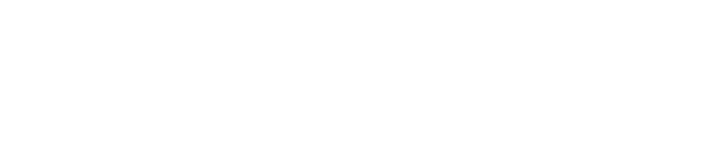
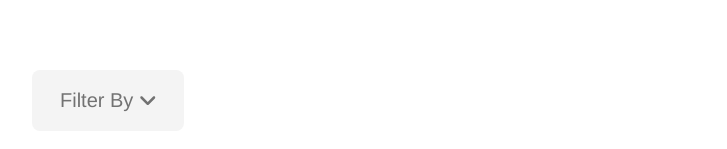
Before and after one commit to 23Mubasshir/Job-Hunter, a React (Vite) app: page /applied-jobs in a window 1280 px wide. Shown: the part 503-652 px from the top of the page, without its empty margins (276-1003 px from the left). Built offline with nearby package versions, Linux system fonts and the light colour scheme.

Commit message:
Filter By button Done

```diff
--- a/src/components/AppliedJobs/AppliedJobs.css
+++ b/src/components/AppliedJobs/AppliedJobs.css
@@ -1,3 +1,13 @@
 .single-card{
     margin: 225px 300px 300px 300px;
   }
+  .btn-filter{
+    font-weight: 500;
+    font-size: 20px;
+    color: #727272;
+    padding: 19px 28px;
+    background: #F4F4F4;
+    border-radius: 8px;
+    border: #7e90fe;
+    margin-bottom: 30px;
+  }
--- a/src/components/AppliedJobs/AppliedJobs.jsx
+++ b/src/components/AppliedJobs/AppliedJobs.jsx
@@ -3,6 +3,9 @@
 import { getStoredCart } from "../../utils/fakeDB";
 import AppliedJobsCarts from "../AppliedJobsCarts/AppliedJobsCarts";
 import './AppliedJobs.css'
+import { FontAwesomeIcon } from '@fortawesome/react-fontawesome'
+import { faLocationDot, faCircleDollarToSlot, faAngleDown } from '@fortawesome/free-solid-svg-icons'
+
 
 const AppliedJobs = () => {
   const pData = useLoaderData();
@@ -22,9 +25,12 @@
         <h1>Applied Jobs</h1>
       </div>
       <div className="single-card">
+      <button className="btn-filter">Filter By <FontAwesomeIcon icon={faAngleDown} /></button>
+      <div >
         {cart.map((job, idk) => (
           <AppliedJobsCarts key={idk} job={job}></AppliedJobsCarts>
         ))}
+      </div>
       </div>
     </div>
   );
--- a/src/components/AppliedJobsCarts/AppliedJobsCarts.jsx
+++ b/src/components/AppliedJobsCarts/AppliedJobsCarts.jsx
@@ -1,6 +1,6 @@
 import React from "react";
 import { FontAwesomeIcon } from '@fortawesome/react-fontawesome'
-import { faLocationDot, faCircleDollarToSlot } from '@fortawesome/free-solid-svg-icons'
+import { faLocationDot, faCircleDollarToSlot, faAngleDown } from '@fortawesome/free-solid-svg-icons'
 import './AppliedJobsCarts.css'
 import { Link } from "react-router-dom";
 
@@ -17,6 +17,8 @@
         salary,
       } = job;
       return (
+        <div>
+
         <div className="full-job-cart">
 
           <div className="img-div">
@@ -40,6 +42,7 @@
           <button className="primary-btn"><Link to={`/job/${id}`}>View Details</Link></button>
           </div>
         </div>
+        </div>
       );
     };
 
```
Also changed, not shown: src/components/AppliedJobsCarts/AppliedJobsCarts.css (line endings or trailing spaces).
